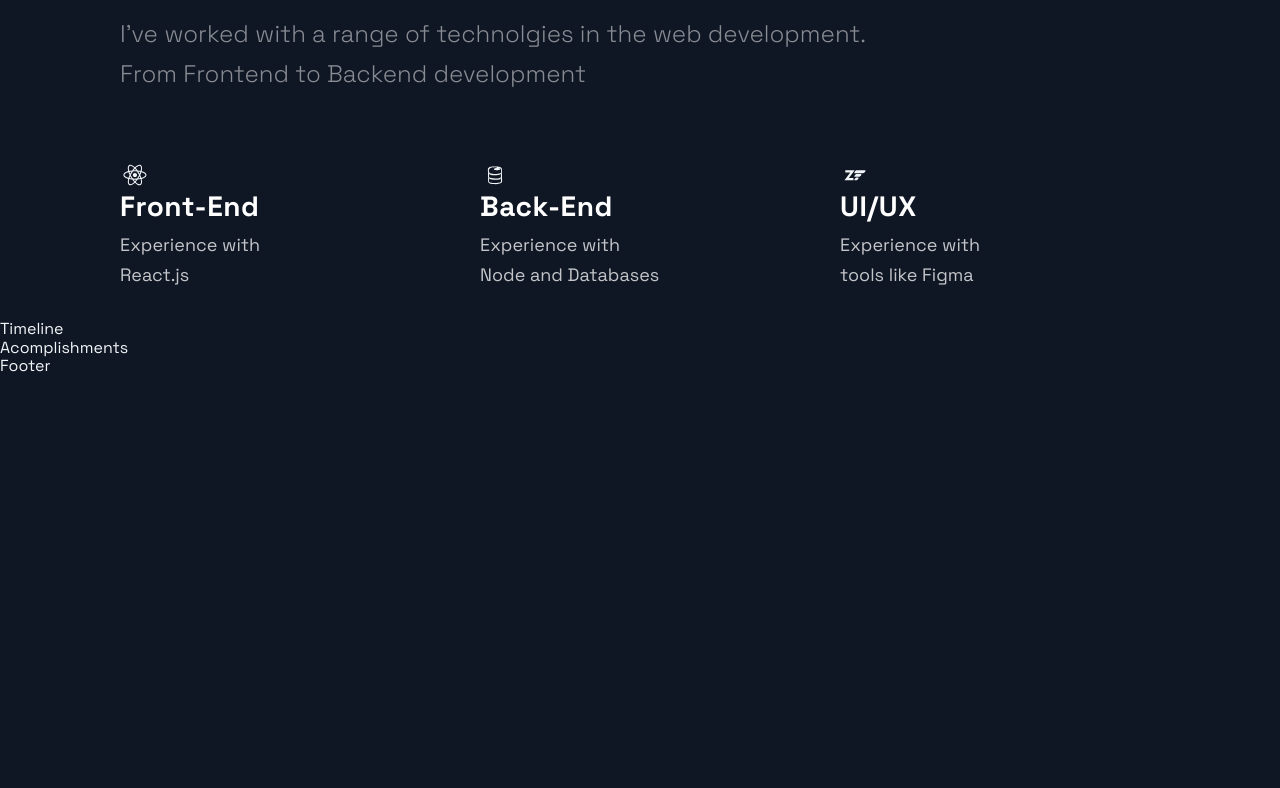
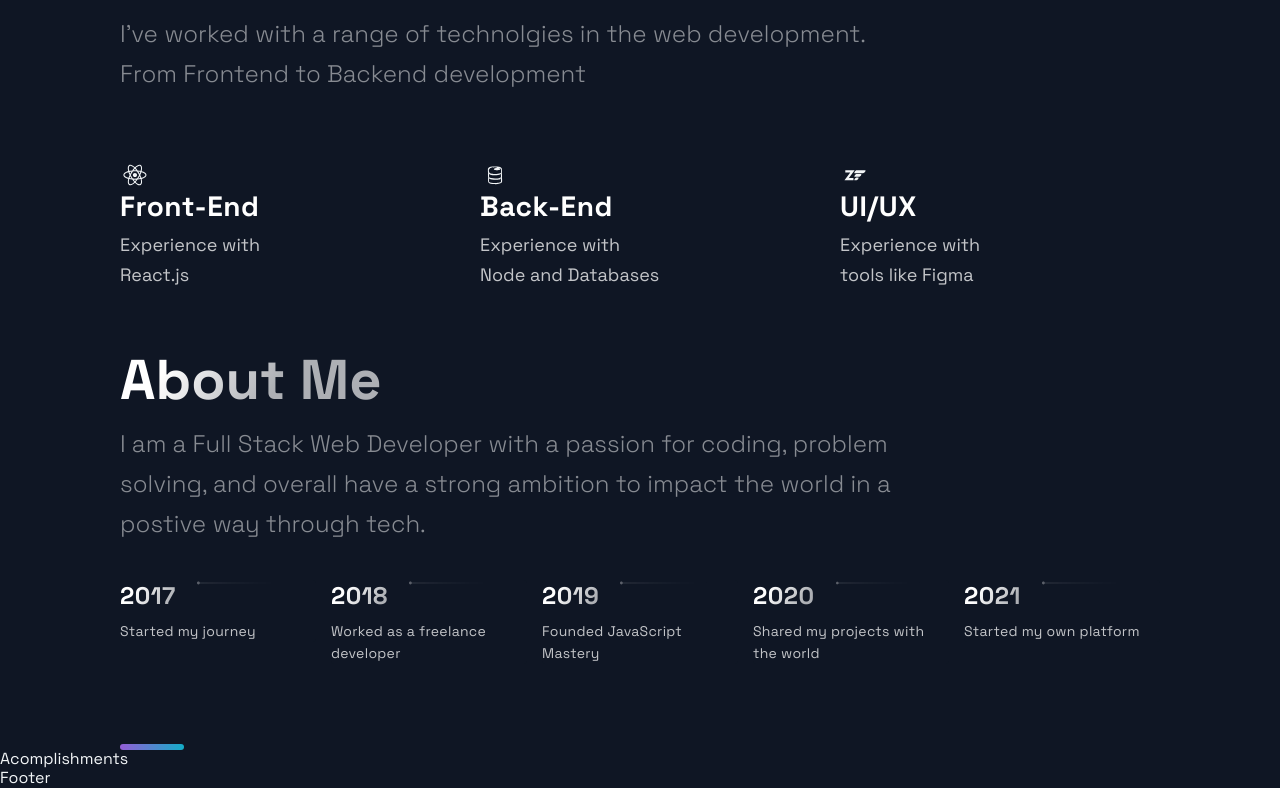
Before and after one commit to JaredBrown1/My-portfolio, a Next.js app: page / in a window 1280 px wide. Shown: the part 2393-3181 px from the top of the page. Before the commit the page ends 2769 px from the top, so only its background shows below. Built offline with nearby package versions, Linux system fonts and the light colour scheme.

Commit message:
timeline finished

```diff
--- a/src/components/TimeLine/TimeLine.js
+++ b/src/components/TimeLine/TimeLine.js
@@ -1,52 +1,146 @@
-import React, { useState, useRef, useEffect } from 'react';
+import React, { useState, useRef, useEffect } from "react";
 
-import { CarouselButton, CarouselButtonDot, CarouselButtons, CarouselContainer, CarouselItem, CarouselItemImg, CarouselItemText, CarouselItemTitle, CarouselMobileScrollNode } from './TimeLineStyles';
-import { Section, SectionDivider, SectionText, SectionTitle } from '../../styles/GlobalComponents';
-import { TimeLineData } from '../../constants/constants';
+import {
+	CarouselButton,
+	CarouselButtonDot,
+	CarouselButtons,
+	CarouselContainer,
+	CarouselItem,
+	CarouselItemImg,
+	CarouselItemText,
+	CarouselItemTitle,
+	CarouselMobileScrollNode,
+} from "./TimeLineStyles";
+import {
+	Section,
+	SectionDivider,
+	SectionText,
+	SectionTitle,
+} from "../../styles/GlobalComponents";
+import { TimeLineData } from "../../constants/constants";
 
 const TOTAL_CAROUSEL_COUNT = TimeLineData.length;
 
 const Timeline = () => {
-  // const [activeItem, setActiveItem] = useState(0);
-  // const carouselRef = useRef();
+	const [activeItem, setActiveItem] = useState(0);
+	const carouselRef = useRef();
 
-  // const scroll = (node, left) => {
-  //   return node.scrollTo({ left, behavior: 'smooth' });
-  // }
+	const scroll = (node, left) => {
+		return node.scrollTo({ left, behavior: "smooth" });
+	};
 
-  // const handleClick = (e, i) => {
-  //   e.preventDefault();
+	const handleClick = (e, i) => {
+		e.preventDefault();
 
-  //   if (carouselRef.current) {
-  //     const scrollLeft = Math.floor(carouselRef.current.scrollWidth * 0.7 * (i / TimeLineData.length));
+		if (carouselRef.current) {
+			const scrollLeft = Math.floor(
+				carouselRef.current.scrollWidth * 0.7 * (i / TimeLineData.length)
+			);
 
-  //     scroll(carouselRef.current, scrollLeft);
-  //   }
-  // }
+			scroll(carouselRef.current, scrollLeft);
+		}
+	};
 
-  // const handleScroll = () => {
-  //   if (carouselRef.current) {
-  //     const index = Math.round((carouselRef.current.scrollLeft / (carouselRef.current.scrollWidth * 0.7)) * TimeLineData.length);
+	const handleScroll = () => {
+		if (carouselRef.current) {
+			const index = Math.round(
+				(carouselRef.current.scrollLeft /
+					(carouselRef.current.scrollWidth * 0.7)) *
+					TimeLineData.length
+			);
 
-  //     setActiveItem(index);
-  //   }
-  // }
+			setActiveItem(index);
+		}
+	};
 
-  // // snap back to beginning of scroll when window is resized
-  // // avoids a bug where content is covered up if coming from smaller screen
-  // useEffect(() => {
-  //   const handleResize = () => {
-  //     scroll(carouselRef.current, 0);
-  //   }
+	// // snap back to beginning of scroll when window is resized
+	// // avoids a bug where content is covered up if coming from smaller screen
+	useEffect(() => {
+		const handleResize = () => {
+			scroll(carouselRef.current, 0);
+		};
 
-  //   window.addEventListener('resize', handleResize);
-  // }, []);
+		window.addEventListener("resize", handleResize);
+	}, []);
 
-  return (
-    <div>
-      Timeline
-    </div>
-  );
+	return (
+		<Section id="about">
+			<SectionTitle>About Me</SectionTitle>
+			<SectionText>
+				I am a Full Stack Web Developer with a passion for coding, problem
+				solving, and overall have a strong ambition to impact the world in a
+				postive way through tech.
+			</SectionText>
+			<CarouselContainer ref={carouselRef} onScroll={handleScroll}>
+				<>
+					{TimeLineData.map((item, index) => (
+						<CarouselMobileScrollNode
+							key={index}
+							final={index === TOTAL_CAROUSEL_COUNT - 1}
+						>
+							<CarouselItem
+								index={index}
+								id={`carousel__item-${index}`}
+								active={activeItem}
+								onClick={(e) => handleClick(e, index)}
+							>
+								<CarouselItemTitle>
+									{item.year}
+									<CarouselItemImg
+										width="208"
+										height="6"
+										viewBox="0 0 208 6"
+										fill="none"
+										xmlns="http://www.w3.org/2000/svg"
+									>
+										<path
+											fill-rule="evenodd"
+											clip-rule="evenodd"
+											d="M2.5 5.5C3.88071 5.5 5 4.38071 5 3V3.5L208 3.50002V2.50002L5 2.5V3C5 1.61929 3.88071 0.5 2.5 0.5C1.11929 0.5 0 1.61929 0 3C0 4.38071 1.11929 5.5 2.5 5.5Z"
+											fill="url(#paint0_linear)"
+											fill-opacity="0.33"
+										/>
+										<defs>
+											<linearGradient
+												id="paint0_linear"
+												x1="-4.30412e-10"
+												y1="0.5"
+												x2="208"
+												y2="0.500295"
+												gradientUnits="userSpaceOnUse"
+											>
+												<stop stop-color="white" />
+												<stop
+													offset="0.79478"
+													stop-color="white"
+													stop-opacity="0"
+												/>
+											</linearGradient>
+										</defs>
+									</CarouselItemImg>
+								</CarouselItemTitle>
+								<CarouselItemText>{item.text}</CarouselItemText>
+							</CarouselItem>
+						</CarouselMobileScrollNode>
+					))}
+				</>
+			</CarouselContainer>
+			<CarouselButtons>
+				{TimeLineData.map((item, index) => (
+					<CarouselButton
+						key={index}
+						index={index}
+						active={activeItem}
+						onClick={(e) => handleClick(e, index)}
+						type="button"
+					>
+						<CarouselButtonDot active={activeItem} />
+					</CarouselButton>
+				))}
+			</CarouselButtons>
+			<SectionDivider />
+		</Section>
+	);
 };
 
 export default Timeline;
```
